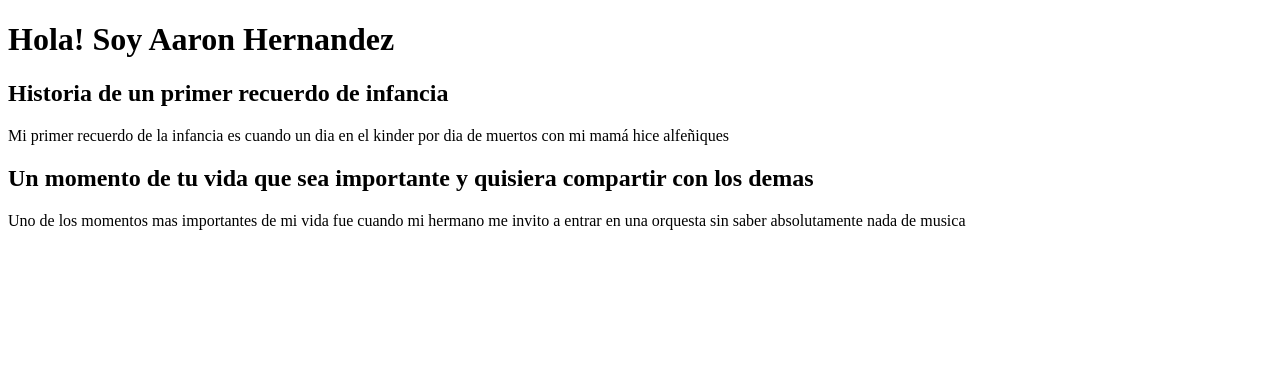
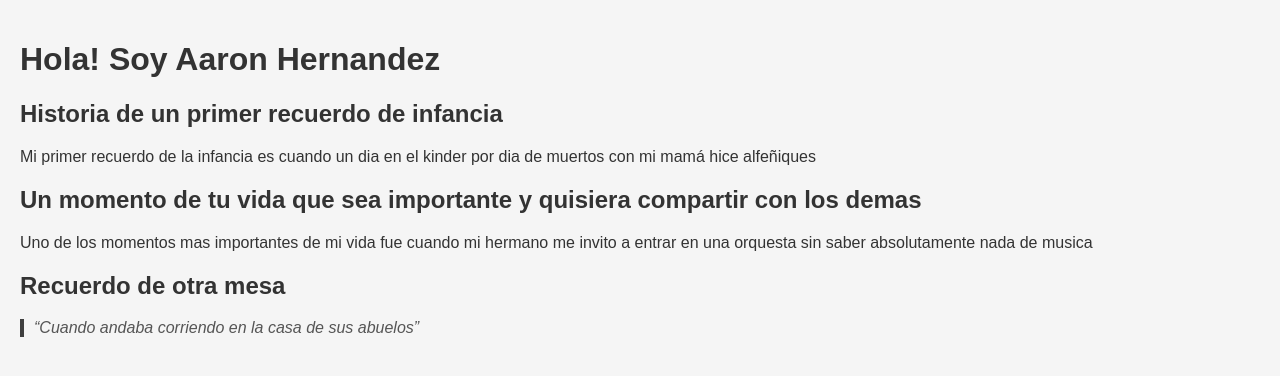
Before and after one commit to AaronHero03/AaronHero03.github.io, a plain HTML site: page index.html in a window 1280 px wide. Drawn offline with Linux system fonts and the light colour scheme.

Commit message:
First commit

```diff
--- a/index.html
+++ b/index.html
@@ -4,17 +4,37 @@
 		<meta charset="UTF-8" />
 		<meta name="viewport" content="width=device-width, initial-scale=1.0" />
 		<title>Document</title>
+
+		<style>
+			body {
+				font-family: Arial, sans-serif;
+				background-color: #f5f5f5;
+				margin: 0;
+				padding: 20px;
+				color: #333;
+			}
+			q {
+				display: block;
+				margin-top: 10px;
+				font-style: italic;
+				color: #555;
+				border-left: 4px solid #3f3f3f;
+				padding-left: 10px;
+			}
+		</style>
 	</head>
 	<body>
-		<div>
+		<div class="titulo">
 			<h1>Hola! Soy Aaron Hernandez</h1>
 		</div>
-		<div>
+
+		<div class="recuerdos">
 			<h2>Historia de un primer recuerdo de infancia</h2>
 			<p>
 				Mi primer recuerdo de la infancia es cuando un dia en el kinder por dia
 				de muertos con mi mamá hice alfeñiques
 			</p>
+
 			<h2>
 				Un momento de tu vida que sea importante y quisiera compartir con los
 				demas
@@ -23,6 +43,9 @@
 				Uno de los momentos mas importantes de mi vida fue cuando mi hermano me
 				invito a entrar en una orquesta sin saber absolutamente nada de musica
 			</p>
+
+			<h2>Recuerdo de otra mesa</h2>
+			<q>Cuando andaba corriendo en la casa de sus abuelos</q>
 		</div>
 	</body>
 </html>
```
